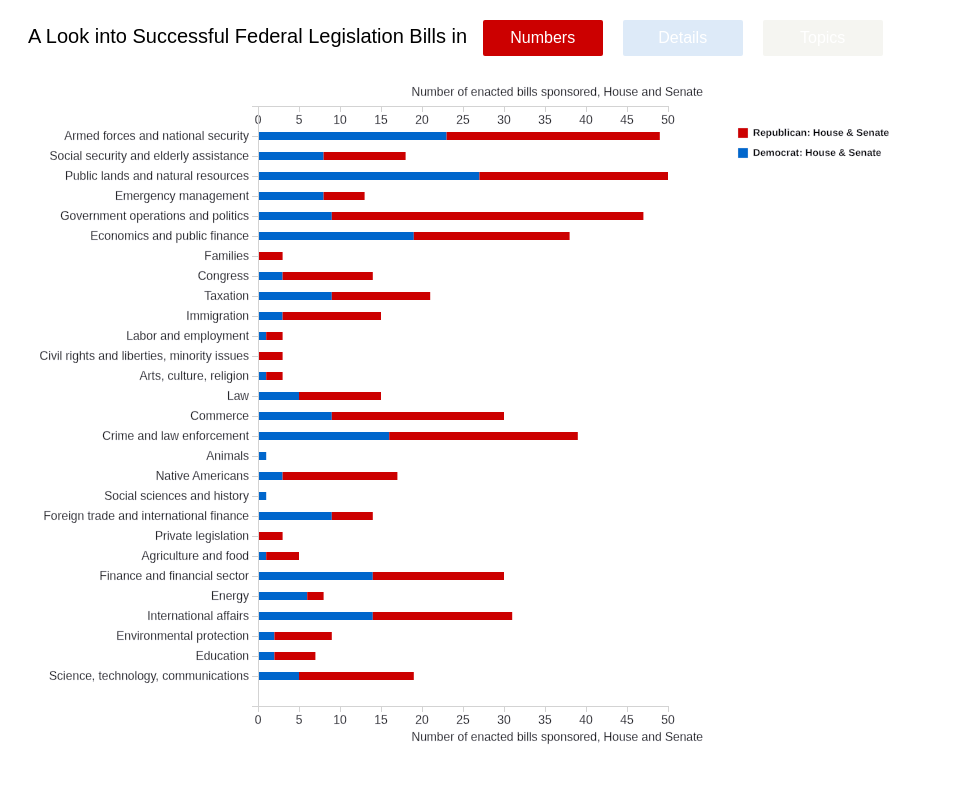
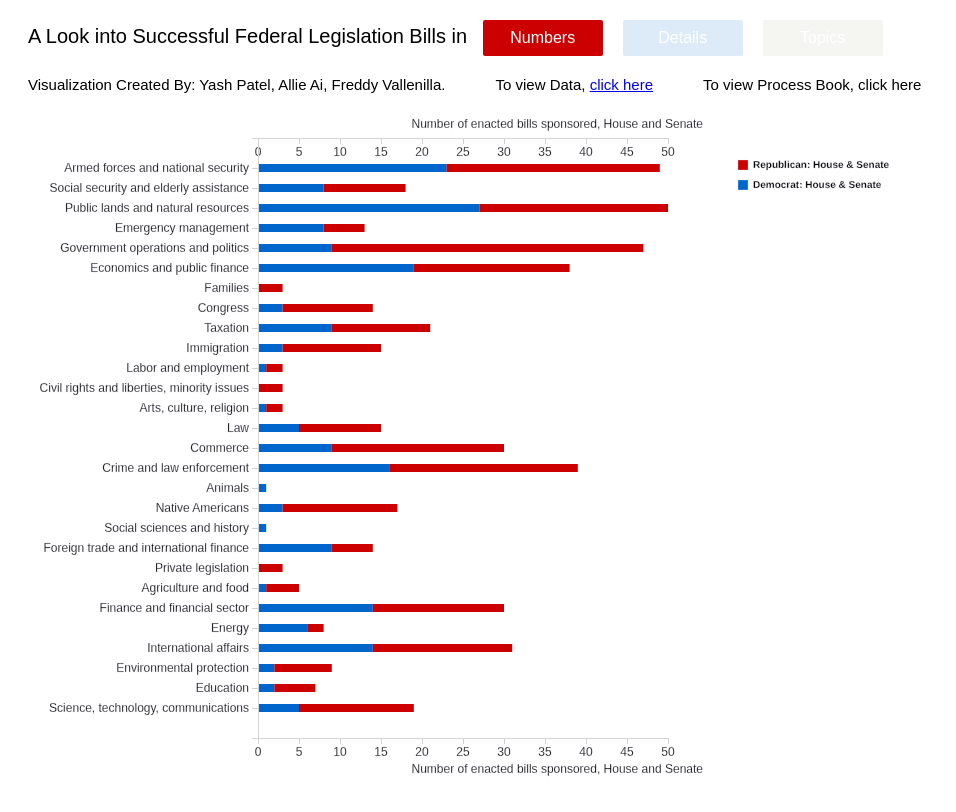
Before and after one commit to freddygv/cs171-final-project, a plain HTML site: page index.html in a window 1280 px wide. Shown: the whole page, without its empty margins (0-956 px from the left). Drawn offline with Linux system fonts and the light colour scheme.

Commit message:
Added ProcessBook

```diff
--- a/index.html
+++ b/index.html
@@ -4,6 +4,7 @@
 		<meta http-equiv="Access-Control-Allow-Origin" content="*">
 		<!-- <meta charset="utf-8"> -->
 		<style>
+
 		body {
 			font: 12px Arial, Helvetica, sans-serif;
 		}
@@ -113,6 +114,12 @@
 		}
 
 		table#force-view-container {display: none;}
+
+		#credits {
+			color: black;
+			font-size: 15px;
+			padding-left: 20px;
+		}
 		</style>
 
 		<script src="libs/d3.v3.min.js"></script>
@@ -122,6 +129,8 @@
 
 	<body>
 		<div id="control-menu">A Look into Successful Federal Legislation Bills in </div>
+
+		<p id="credits">Visualization Created By: Yash Patel, Allie Ai, Freddy Vallenilla.&nbsp&nbsp&nbsp&nbsp&nbsp&nbsp&nbsp&nbsp&nbsp&nbsp&nbsp&nbspTo view Data, <a href="https://github.com/yashspatel23/cs171-final-project/blob/gh-pages/data-final.json">click here</a>&nbsp&nbsp&nbsp&nbsp&nbsp&nbsp&nbsp&nbsp&nbsp&nbsp&nbsp&nbspTo view Process Book, click here</p>
 
 		<table id="force-view-container">
 			<tr>
@@ -438,7 +447,7 @@
 				.attr('width', 160)
 				.attr('height', 30 * dataset.length)
 				.attr('x', width + margin.left)
-				.attr('y', 0)
+				.attr('y', 0);
 
 				var legend = svg.selectAll(".legend")
 								.data(series)
```
Also changed, not shown: 2 other files.
